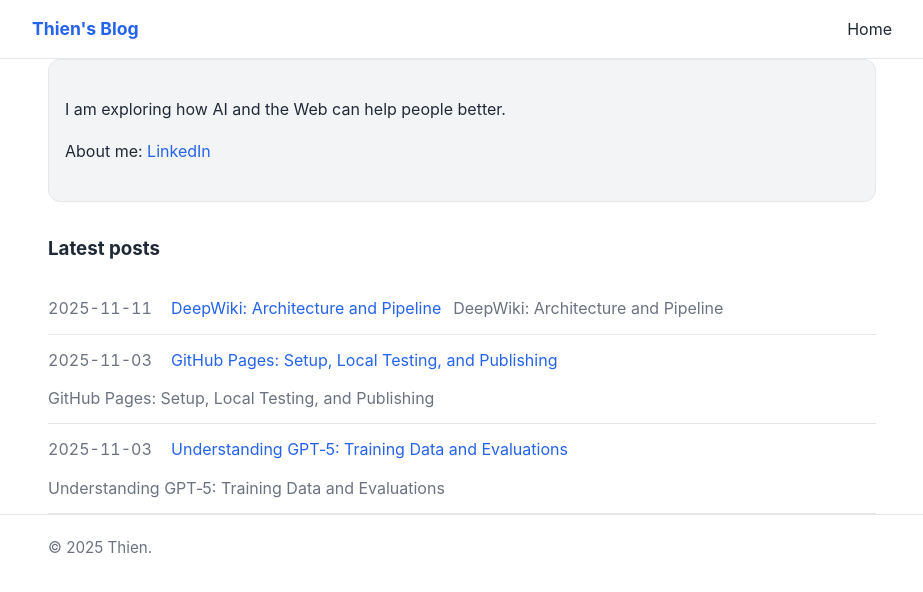
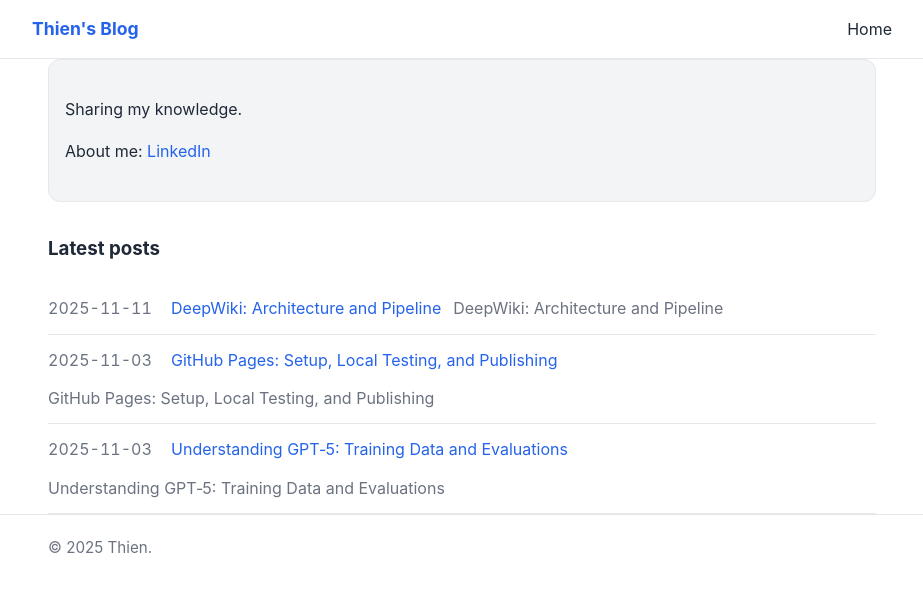
Before and after one commit to neverdie88/neverdie88.github.io, a Jekyll site: the page built from index.html, in a window 1280 px wide. Shown: the top 592 px of the page, without its empty margins (178-1101 px from the left). Built offline with Jekyll 4.4.1, drawn with Linux system fonts in a browser that asks for light colours.

```diff
--- a/index.html
+++ b/index.html
@@ -4,7 +4,7 @@
 ---
 
 <div class="hero">
-  <p>I am exploring how AI and the Web can help people better.</p>
+  <p>Sharing my knowledge.</p>
   <p>About me: <a href="https://www.linkedin.com/in/thien-nguyen-duc-48354a4a/" target="_blank" rel="noopener noreferrer">LinkedIn</a></p>
 </div>
 
```
